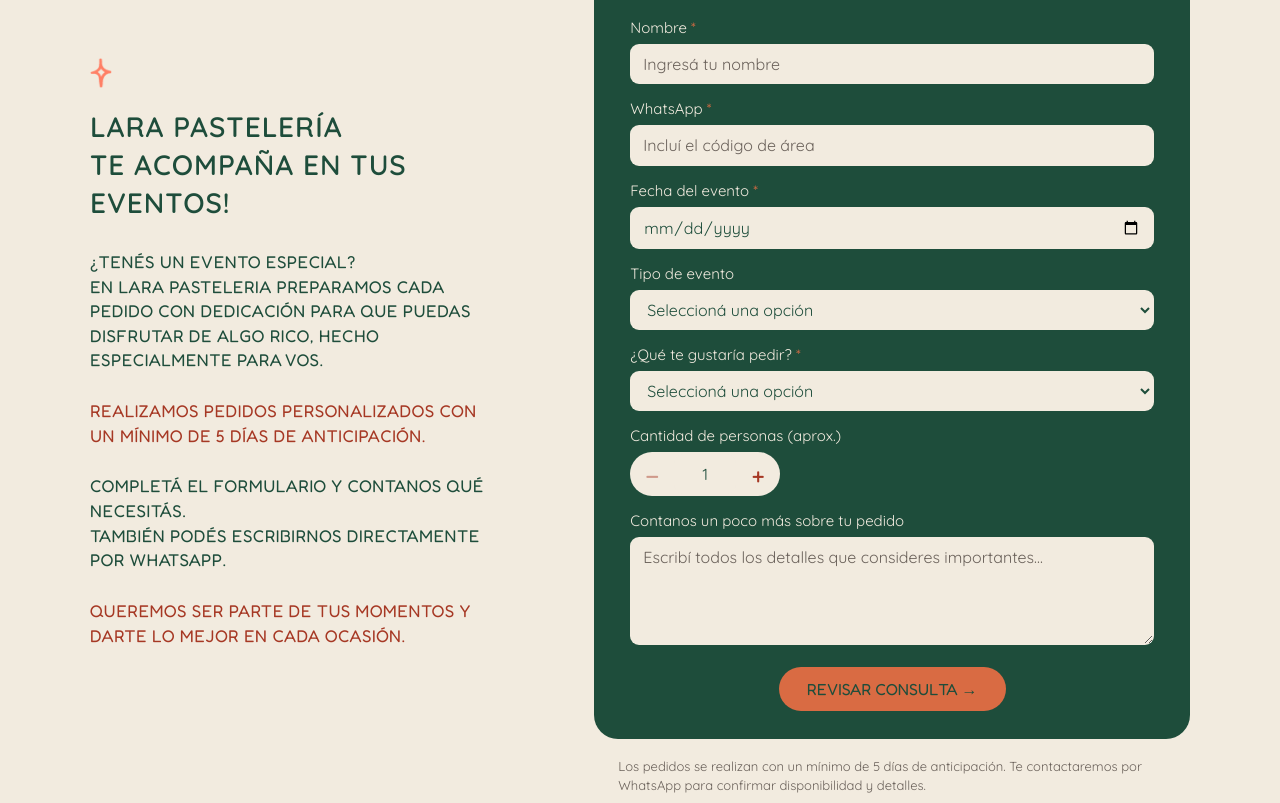
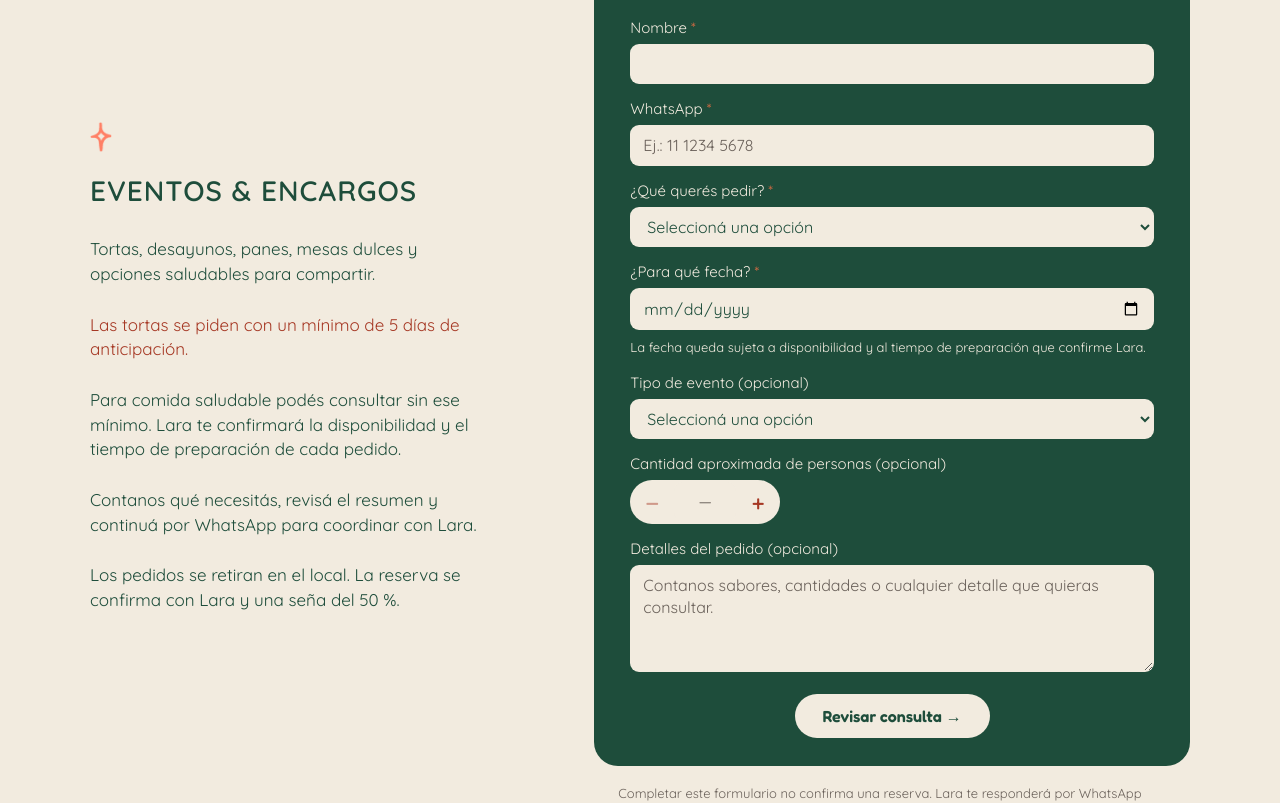
Before and after one commit to sofiimendo/lara-pasteleria, a React (Vite) app: page / in a window 1280 px wide. Shown: the part 2400-3203 px from the top of the page. Built offline with nearby package versions, Linux system fonts and the light colour scheme.

Commit message:
feat: agregar consulta de pedidos por WhatsApp con validaciones

```diff
--- a/src/components/Pedidos/Pedidos.css
+++ b/src/components/Pedidos/Pedidos.css
@@ -39,8 +39,7 @@
   color: var(--color-texto);
   font-size: 17px;
   line-height: 1.45;
-  letter-spacing: 0.5px;
-  text-transform: uppercase;
+  font-family: 'Quicksand', sans-serif;
 }
 
 .pedidos__presentacion .pedidos__destacado {
@@ -174,23 +173,29 @@
 }
 
 .pedidos__boton {
+  display: inline-flex;
+  align-items: center;
+  justify-content: center;
+  box-sizing: border-box;
   align-self: center;
   min-height: 44px;
   margin-top: 8px;
   padding: 10px 28px;
   border: none;
   border-radius: 30px;
-  background-color: var(--color-coral);
+  background-color: var(--color-beige);
   color: var(--color-verde);
   font: inherit;
   font-size: 16px;
-  text-transform: uppercase;
+  font-weight: 600;
+  text-align: center;
+  text-decoration: none;
   cursor: pointer;
   transition: background-color 0.2s ease;
 }
 
 .pedidos__boton:hover {
-  background-color: var(--color-rosa);
+  background-color: #ded3c3;
 }
 
 .pedidos__boton:focus-visible {
@@ -229,6 +234,75 @@
 
 .pedidos__resumen p:last-child {
   margin-bottom: 0;
+}
+
+
+.pedidos__ayuda {
+  margin: 2px 0 0;
+  color: var(--color-beige);
+  font-family: 'Quicksand', sans-serif;
+  font-size: 13px;
+  line-height: 1.5;
+}
+
+.pedidos__error {
+  margin: 4px 0 0;
+  padding: 8px 10px;
+  border-left: 3px solid var(--color-coral);
+  border-radius: 4px;
+  background-color: rgba(255, 255, 255, 0.08);
+  color: var(--color-beige);
+  font-family: 'Quicksand', sans-serif;
+  font-size: 13px;
+  font-weight: 600;
+  line-height: 1.5;
+}
+
+.pedidos__campo [aria-invalid='true'] {
+  border: 2px solid var(--color-coral);
+}
+
+.pedidos__acciones {
+  display: flex;
+  flex-wrap: wrap;
+  align-items: center;
+  gap: 12px;
+  margin-top: 20px;
+}
+
+.pedidos__resumen .pedidos__boton {
+  margin-top: 0;
+  background-color: var(--color-verde);
+  color: var(--color-beige);
+}
+
+.pedidos__resumen .pedidos__boton:hover {
+  background-color: #143829;
+}
+
+.pedidos__editar {
+  min-height: 44px;
+  padding: 10px 18px;
+  border: 1px solid var(--color-verde);
+  border-radius: 30px;
+  background-color: transparent;
+  color: var(--color-verde);
+  font: inherit;
+  font-size: 16px;
+  cursor: pointer;
+  transition: background-color 0.2s ease, color 0.2s ease;
+}
+
+.pedidos__editar:hover {
+  background-color: var(--color-verde);
+  color: var(--color-beige);
+}
+
+.pedidos__resumen:focus,
+.pedidos__resumen .pedidos__boton:focus-visible,
+.pedidos__editar:focus-visible {
+  outline: 3px solid var(--color-verde);
+  outline-offset: 4px;
 }
 
 @media (max-width: 800px) {
@@ -283,4 +357,17 @@
   .pedidos__resumen {
     padding: 20px;
   }
+
+  .pedidos__acciones {
+    flex-direction: column;
+    align-items: stretch;
+  }
+
+  .pedidos__acciones .pedidos__boton {
+    align-self: stretch;
+  }
+
+  .pedidos__editar {
+    width: 100%;
+  }
 }
--- a/src/components/Pedidos/Pedidos.jsx
+++ b/src/components/Pedidos/Pedidos.jsx
@@ -1,156 +1,198 @@
-import { useState } from 'react'
+import { useEffect, useRef, useState } from 'react'
 import usePedidoStore from '../../store/usePedidoStore'
+import { configuracion } from '../../data/configuracion'
 import estrella from '../../assets/elementos/estrellaPedidos.png'
 import './Pedidos.css'
 
-function Pedidos() {
-  const datos = usePedidoStore((estado) => estado.datos)
-  const actualizarCampo = usePedidoStore(
-    (estado) => estado.actualizarCampo
-  )
-  const [mostrarResumen, setMostrarResumen] = useState(false)
+const opcionesPedido = [
+  'Torta', 'Desayuno', 'Panes', 'Mesa dulce',
+  'Comida saludable', 'Otro pedido',
+]
 
-  const fecha = new Date()
-  fecha.setDate(fecha.getDate() + 5)
-
-  const fechaMinima = [
+function fechaLocal(fecha) {
+  return [
     fecha.getFullYear(),
     String(fecha.getMonth() + 1).padStart(2, '0'),
     String(fecha.getDate()).padStart(2, '0'),
   ].join('-')
+}
+
+function obtenerFechaMinima(pedido) {
+  const fecha = new Date()
+  if (pedido === 'Torta') fecha.setDate(fecha.getDate() + 5)
+  return fechaLocal(fecha)
+}
+
+function mostrarFecha(fecha) {
+  return fecha.split('-').reverse().join('/')
+}
+
+function MensajeError({ mensaje, id }) {
+  if (!mensaje) return null
+  return <p id={id} className="pedidos__error" role="alert">{mensaje}</p>
+}
+
+function Pedidos() {
+  const datos = usePedidoStore((estado) => estado.datos)
+  const actualizarCampo = usePedidoStore((estado) => estado.actualizarCampo)
+  const [mostrarResumen, setMostrarResumen] = useState(false)
+  const [errores, setErrores] = useState({})
+  const formularioRef = useRef(null)
+  const resumenRef = useRef(null)
+  const fechaMinima = obtenerFechaMinima(datos.pedido)
+
+  useEffect(() => {
+    if (mostrarResumen) resumenRef.current?.focus()
+  }, [mostrarResumen])
 
   function manejarCambio(evento) {
     const { name, value } = evento.target
     actualizarCampo(name, value)
     setMostrarResumen(false)
+    setErrores((actuales) => ({
+      ...actuales,
+      [name]: '',
+      ...(name === 'pedido' ? { fecha: '' } : {}),
+    }))
   }
 
   function cambiarCantidad(cambio) {
-    const cantidad = Number(datos.cantidadPersonas) || 1
-    actualizarCampo(
-      'cantidadPersonas',
-      String(Math.max(1, cantidad + cambio))
-    )
+    const numero = Number(datos.cantidadPersonas)
+    const cantidad = Number.isSafeInteger(numero) && numero > 0 ? numero : 0
+    actualizarCampo('cantidadPersonas', String(Math.max(1, cantidad + cambio)))
     setMostrarResumen(false)
+    setErrores((actuales) => ({ ...actuales, cantidadPersonas: '' }))
+  }
+
+  function validarPedido() {
+    const nuevosErrores = {}
+    const nombre = datos.nombre.trim()
+    const telefono = datos.whatsapp.trim()
+    const digitos = telefono.replace(/\D/g, '')
+    const fecha = new Date(`${datos.fecha}T12:00:00`)
+
+    if (nombre.length < 2 || nombre.length > 80) {
+      nuevosErrores.nombre = 'Ingresá tu nombre: entre 2 y 80 caracteres.'
+    }
+    if (!/^\+?[0-9\s()-]+$/.test(telefono) || digitos.length < 8 || digitos.length > 15) {
+      nuevosErrores.whatsapp = 'Ingresá un WhatsApp válido, con código de área.'
+    }
+    if (!opcionesPedido.includes(datos.pedido)) {
+      nuevosErrores.pedido = 'Seleccioná qué querés pedir.'
+    }
+    if (!/^\d{4}-\d{2}-\d{2}$/.test(datos.fecha) ||
+        Number.isNaN(fecha.getTime()) || fechaLocal(fecha) !== datos.fecha) {
+      nuevosErrores.fecha = 'Seleccioná una fecha válida.'
+    } else if (datos.fecha < obtenerFechaMinima(datos.pedido)) {
+      nuevosErrores.fecha = datos.pedido === 'Torta'
+        ? 'Las tortas requieren al menos 5 días de anticipación.'
+        : 'La fecha no puede ser anterior a hoy.'
+    }
+    if (datos.cantidadPersonas !== '' &&
+        (!Number.isSafeInteger(Number(datos.cantidadPersonas)) || Number(datos.cantidadPersonas) < 1)) {
+      nuevosErrores.cantidadPersonas = 'Ingresá una cantidad entera mayor a cero o dejá el campo vacío.'
+    }
+    if (datos.detalles.length > 1000) {
+      nuevosErrores.detalles = 'Los detalles pueden tener hasta 1000 caracteres.'
+    }
+
+    setErrores(nuevosErrores)
+    const primerCampo = Object.keys(nuevosErrores)[0]
+    if (primerCampo) {
+      formularioRef.current?.elements.namedItem(primerCampo)?.focus()
+      return false
+    }
+    return true
   }
 
   function revisarPedido(evento) {
     evento.preventDefault()
-    setMostrarResumen(true)
+    setMostrarResumen(validarPedido())
   }
 
+  function editarConsulta() {
+    setMostrarResumen(false)
+    formularioRef.current?.elements.namedItem('nombre')?.focus()
+  }
+
+  function comprobarAntesDeAbrir(evento) {
+    if (!validarPedido()) {
+      evento.preventDefault()
+      setMostrarResumen(false)
+    }
+  }
+
+  const mensaje = [
+    '¡Hola Lara! Quiero consultar por un pedido.',
+    '',
+    `Nombre: ${datos.nombre.trim()}`,
+    `WhatsApp: ${datos.whatsapp.trim()}`,
+    `Pedido: ${datos.pedido}`,
+    `Fecha: ${mostrarFecha(datos.fecha)}`,
+    `Evento: ${datos.tipoEvento || 'Sin especificar'}`,
+    `Personas: ${datos.cantidadPersonas || 'Sin especificar'}`,
+    `Detalles: ${datos.detalles.trim() || 'Sin especificar'}`,
+    '',
+    '¿Podés confirmarme disponibilidad y presupuesto?',
+  ].join('\n')
+  const enlaceWhatsApp = `https://wa.me/${configuracion.whatsapp}?text=${encodeURIComponent(mensaje)}`
+
   return (
-    <section id="pedidos" className="pedidos">
+    <section id="pedidos" className="pedidos" aria-labelledby="pedidos-titulo">
       <div className="pedidos__contenido">
         <div className="pedidos__presentacion">
-          <img
-            src={estrella}
-            alt=""
-            className="pedidos__estrella"
-          />
-
-          <h2>
-            Lara Pastelería
-            <br />
-            te acompaña en tus eventos!
-          </h2>
-
-          <p>
-            ¿Tenés un evento especial?
-            <br />
-            En Lara Pasteleria preparamos cada pedido con dedicación para
-            que puedas disfrutar de algo rico, hecho especialmente
-            para vos.
-          </p>
-
-          <p className="pedidos__destacado">
-            Realizamos pedidos personalizados con un mínimo
-            de 5 días de anticipación.
-          </p>
-
-          <p>
-            Completá el formulario y contanos qué necesitás.
-            <br />
-            También podés escribirnos directamente por WhatsApp.
-          </p>
-
-          <p className="pedidos__destacado">
-            Queremos ser parte de tus momentos y darte lo mejor
-            en cada ocasión.
-          </p>
+          <img src={estrella} alt="" className="pedidos__estrella" />
+          <h2 id="pedidos-titulo">Eventos & encargos</h2>
+          <p>Tortas, desayunos, panes, mesas dulces y opciones saludables para compartir.</p>
+          <p className="pedidos__destacado">Las tortas se piden con un mínimo de 5 días de anticipación.</p>
+          <p>Para comida saludable podés consultar sin ese mínimo. Lara te confirmará la disponibilidad y el tiempo de preparación de cada pedido.</p>
+          <p>Contanos qué necesitás, revisá el resumen y continuá por WhatsApp para coordinar con Lara.</p>
+          <p>Los pedidos se retiran en el local. La reserva se confirma con Lara y una seña del 50 %.</p>
         </div>
 
         <div className="pedidos__columna">
-          <form
-            className="pedidos__formulario"
-            onSubmit={revisarPedido}
-            aria-labelledby="formulario-pedido-titulo"
-          >
-            <h3 id="formulario-pedido-titulo">
-              ¡Hacé tu pedido!
-            </h3>
+          <form ref={formularioRef} className="pedidos__formulario" onSubmit={revisarPedido} noValidate aria-labelledby="pedido-formulario-titulo">
+            <h3 id="pedido-formulario-titulo">¡Hacé tu pedido!</h3>
 
             <div className="pedidos__campo">
-              <label htmlFor="pedido-nombre">
-                Nombre <span>*</span>
-              </label>
-              <input
-                id="pedido-nombre"
-                name="nombre"
-                autoComplete="name"
-                placeholder="Ingresá tu nombre"
-                value={datos.nombre}
-                onChange={manejarCambio}
-                required
-                minLength={2}
-                maxLength={80}
-                pattern=".*\S.*"
-              />
+              <label htmlFor="pedido-nombre">Nombre <span>*</span></label>
+              <input id="pedido-nombre" name="nombre" type="text" autoComplete="name" required minLength={2} maxLength={80}
+                value={datos.nombre} onChange={manejarCambio} aria-invalid={Boolean(errores.nombre)}
+                aria-describedby={errores.nombre ? 'error-nombre' : undefined} />
+              <MensajeError id="error-nombre" mensaje={errores.nombre} />
             </div>
 
             <div className="pedidos__campo">
-              <label htmlFor="pedido-whatsapp">
-                WhatsApp <span>*</span>
-              </label>
-              <input
-                id="pedido-whatsapp"
-                name="whatsapp"
-                type="tel"
-                autoComplete="tel"
-                placeholder="Incluí el código de área"
-                value={datos.whatsapp}
-                onChange={manejarCambio}
-                required
-                pattern="\+?[0-9 ()-]{8,25}"
-              />
+              <label htmlFor="pedido-whatsapp">WhatsApp <span>*</span></label>
+              <input id="pedido-whatsapp" name="whatsapp" type="tel" autoComplete="tel" required maxLength={25} placeholder="Ej.: 11 1234 5678"
+                value={datos.whatsapp} onChange={manejarCambio} aria-invalid={Boolean(errores.whatsapp)}
+                aria-describedby={errores.whatsapp ? 'error-whatsapp' : undefined} />
+              <MensajeError id="error-whatsapp" mensaje={errores.whatsapp} />
             </div>
 
             <div className="pedidos__campo">
-              <label htmlFor="pedido-fecha">
-                Fecha del evento <span>*</span>
-              </label>
-              <input
-                id="pedido-fecha"
-                name="fecha"
-                type="date"
-                min={fechaMinima}
-                value={datos.fecha}
-                onChange={manejarCambio}
-                aria-describedby="pedido-anticipacion"
-                required
-              />
+              <label htmlFor="pedido-producto">¿Qué querés pedir? <span>*</span></label>
+              <select id="pedido-producto" name="pedido" required value={datos.pedido} onChange={manejarCambio}
+                aria-invalid={Boolean(errores.pedido)} aria-describedby={errores.pedido ? 'error-pedido' : undefined}>
+                <option value="">Seleccioná una opción</option>
+                {opcionesPedido.map((opcion) => <option key={opcion} value={opcion}>{opcion}</option>)}
+              </select>
+              <MensajeError id="error-pedido" mensaje={errores.pedido} />
             </div>
 
             <div className="pedidos__campo">
-              <label htmlFor="pedido-evento">
-                Tipo de evento
-              </label>
-              <select
-                id="pedido-evento"
-                name="tipoEvento"
-                value={datos.tipoEvento}
-                onChange={manejarCambio}
-              >
+              <label htmlFor="pedido-fecha">¿Para qué fecha? <span>*</span></label>
+              <input id="pedido-fecha" name="fecha" type="date" required min={fechaMinima} value={datos.fecha} onChange={manejarCambio}
+                aria-invalid={Boolean(errores.fecha)} aria-describedby={`pedido-anticipacion${errores.fecha ? ' error-fecha' : ''}`} />
+              <p id="pedido-anticipacion" className="pedidos__ayuda">
+                {datos.pedido === 'Torta' ? 'Elegí una fecha con al menos 5 días de anticipación.' : 'La fecha queda sujeta a disponibilidad y al tiempo de preparación que confirme Lara.'}
+              </p>
+              <MensajeError id="error-fecha" mensaje={errores.fecha} />
+            </div>
+
+            <div className="pedidos__campo">
+              <label htmlFor="pedido-evento">Tipo de evento (opcional)</label>
+              <select id="pedido-evento" name="tipoEvento" value={datos.tipoEvento} onChange={manejarCambio}>
                 <option value="">Seleccioná una opción</option>
                 <option value="Cumpleaños">Cumpleaños</option>
                 <option value="Reunión">Reunión</option>
@@ -159,109 +201,45 @@ function Pedidos() {
             </div>
 
             <div className="pedidos__campo">
-              <label htmlFor="pedido-producto">
-                ¿Qué te gustaría pedir? <span>*</span>
-              </label>
-              <select
-                id="pedido-producto"
-                name="pedido"
-                value={datos.pedido}
-                onChange={manejarCambio}
-                required
-              >
-                <option value="">Seleccioná una opción</option>
-                <option value="Torta">Torta</option>
-                <option value="Mesa dulce">Mesa dulce</option>
-                <option value="Otro pedido">Otro pedido</option>
-              </select>
+              <label htmlFor="pedido-personas">Cantidad aproximada de personas (opcional)</label>
+              <div className="pedidos__cantidad">
+                <button type="button" aria-label="Restar una persona" disabled={(Number(datos.cantidadPersonas) || 0) <= 1} onClick={() => cambiarCantidad(-1)}>−</button>
+                <input id="pedido-personas" name="cantidadPersonas" type="number" min="1" step="1" placeholder="—"
+                  value={datos.cantidadPersonas} onChange={manejarCambio} aria-invalid={Boolean(errores.cantidadPersonas)}
+                  aria-describedby={errores.cantidadPersonas ? 'error-personas' : undefined} />
+                <button type="button" aria-label="Sumar una persona" onClick={() => cambiarCantidad(1)}>+</button>
+              </div>
+              <MensajeError id="error-personas" mensaje={errores.cantidadPersonas} />
             </div>
 
             <div className="pedidos__campo">
-              <label htmlFor="pedido-personas">
-                Cantidad de personas (aprox.)
-              </label>
-
-              <div className="pedidos__cantidad">
-                <button
-                  type="button"
-                  onClick={() => cambiarCantidad(-1)}
-                  aria-label="Restar una persona"
-                  disabled={
-                    (Number(datos.cantidadPersonas) || 1) <= 1
-                  }
-                >
-                  −
-                </button>
-
-                <input
-                  id="pedido-personas"
-                  name="cantidadPersonas"
-                  type="number"
-                  min={1}
-                  step={1}
-                  value={datos.cantidadPersonas || '1'}
-                  onChange={manejarCambio}
-                  required
-                />
-
-                <button
-                  type="button"
-                  onClick={() => cambiarCantidad(1)}
-                  aria-label="Sumar una persona"
-                >
-                  +
-                </button>
-              </div>
+              <label htmlFor="pedido-detalles">Detalles del pedido (opcional)</label>
+              <textarea id="pedido-detalles" name="detalles" rows={4} maxLength={1000} placeholder="Contanos sabores, cantidades o cualquier detalle que quieras consultar."
+                value={datos.detalles} onChange={manejarCambio} aria-invalid={Boolean(errores.detalles)}
+                aria-describedby={errores.detalles ? 'error-detalles' : undefined} />
+              <MensajeError id="error-detalles" mensaje={errores.detalles} />
             </div>
 
-            <div className="pedidos__campo">
-              <label htmlFor="pedido-detalles">
-                Contanos un poco más sobre tu pedido
-              </label>
-              <textarea
-                id="pedido-detalles"
-                name="detalles"
-                rows={4}
-                maxLength={1000}
-                placeholder="Escribí todos los detalles que consideres importantes..."
-                value={datos.detalles}
-                onChange={manejarCambio}
-              />
-            </div>
-
-            <button className="pedidos__boton" type="submit">
-              Revisar consulta →
-            </button>
+            <button type="submit" className="pedidos__boton">Revisar consulta →</button>
           </form>
 
-          <p
-            id="pedido-anticipacion"
-            className="pedidos__aclaracion"
-          >
-            Los pedidos se realizan con un mínimo de 5 días de
-            anticipación. Te contactaremos por WhatsApp para
-            confirmar disponibilidad y detalles.
-          </p>
+          <p className="pedidos__aclaracion">Completar este formulario no confirma una reserva. Lara te responderá por WhatsApp para coordinar disponibilidad, presupuesto y seña.</p>
 
           {mostrarResumen && (
-            <div className="pedidos__resumen" role="status">
-              <h3>Resumen de tu consulta</h3>
-              <p><strong>Nombre:</strong> {datos.nombre}</p>
-              <p><strong>WhatsApp:</strong> {datos.whatsapp}</p>
-              <p><strong>Fecha:</strong> {datos.fecha}</p>
-              <p>
-                <strong>Evento:</strong>{' '}
-                {datos.tipoEvento || 'Sin especificar'}
-              </p>
+            <div ref={resumenRef} className="pedidos__resumen" tabIndex={-1} role="region" aria-labelledby="pedido-resumen-titulo">
+              <h3 id="pedido-resumen-titulo">Revisá tu consulta</h3>
+              <p><strong>Nombre:</strong> {datos.nombre.trim()}</p>
+              <p><strong>WhatsApp:</strong> {datos.whatsapp.trim()}</p>
               <p><strong>Pedido:</strong> {datos.pedido}</p>
-              <p>
-                <strong>Personas:</strong>{' '}
-                {datos.cantidadPersonas || '1'}
-              </p>
-              {datos.detalles && (
-                <p><strong>Detalles:</strong> {datos.detalles}</p>
-              )}
-              <p>Tu consulta todavía no fue enviada.</p>
+              <p><strong>Fecha:</strong> {mostrarFecha(datos.fecha)}</p>
+              <p><strong>Evento:</strong> {datos.tipoEvento || 'Sin especificar'}</p>
+              <p><strong>Personas:</strong> {datos.cantidadPersonas || 'Sin especificar'}</p>
+              {datos.detalles.trim() && <p><strong>Detalles:</strong> {datos.detalles.trim()}</p>}
+              <p>La consulta todavía no fue enviada. Abrí WhatsApp y tocá Enviar para que Lara la reciba.</p>
+              <div className="pedidos__acciones">
+                <a className="pedidos__boton" href={enlaceWhatsApp} target="_blank" rel="noopener noreferrer" onClick={comprobarAntesDeAbrir}>Continuar en WhatsApp ↗</a>
+                <button type="button" className="pedidos__editar" onClick={editarConsulta}>Editar consulta</button>
+              </div>
             </div>
           )}
         </div>
```
